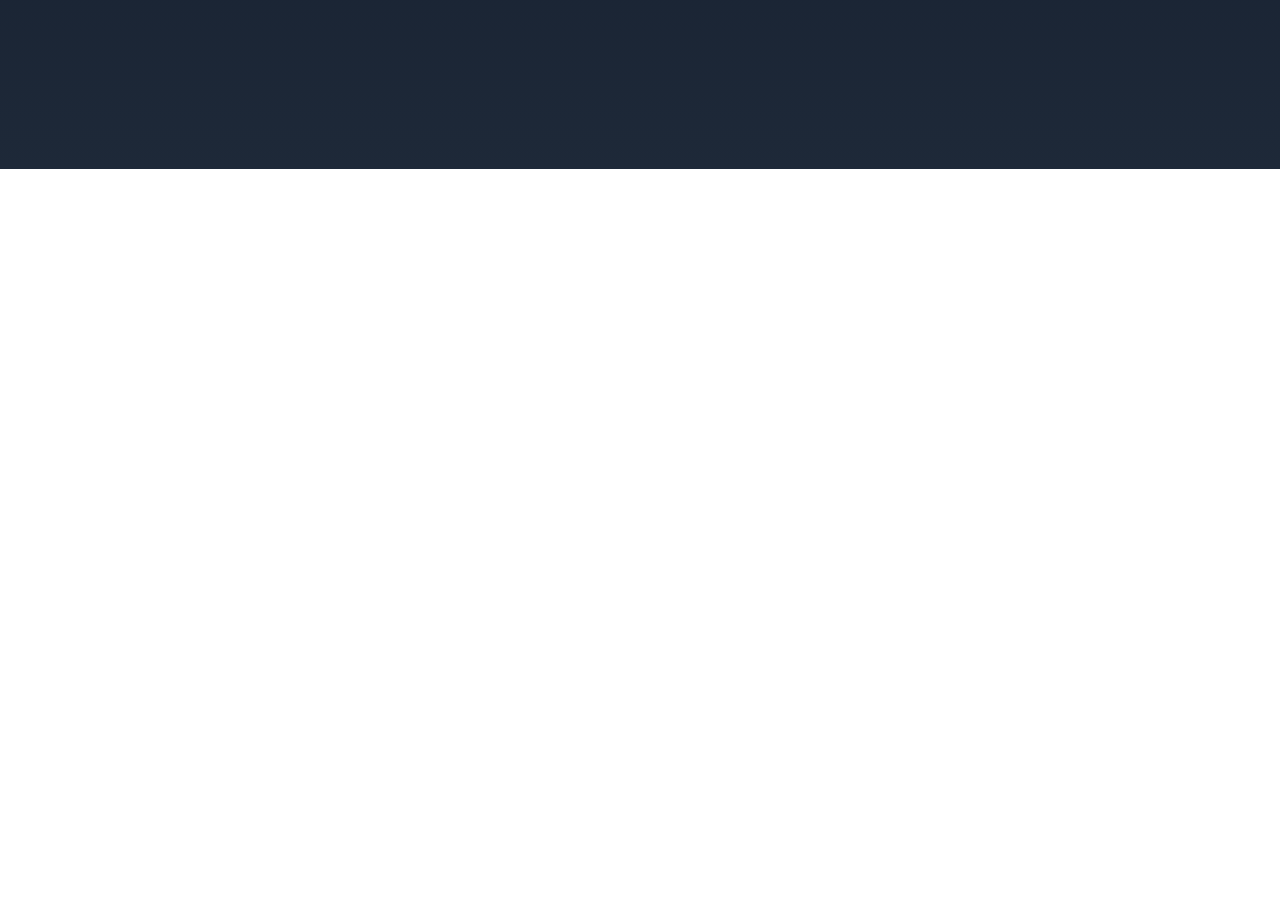
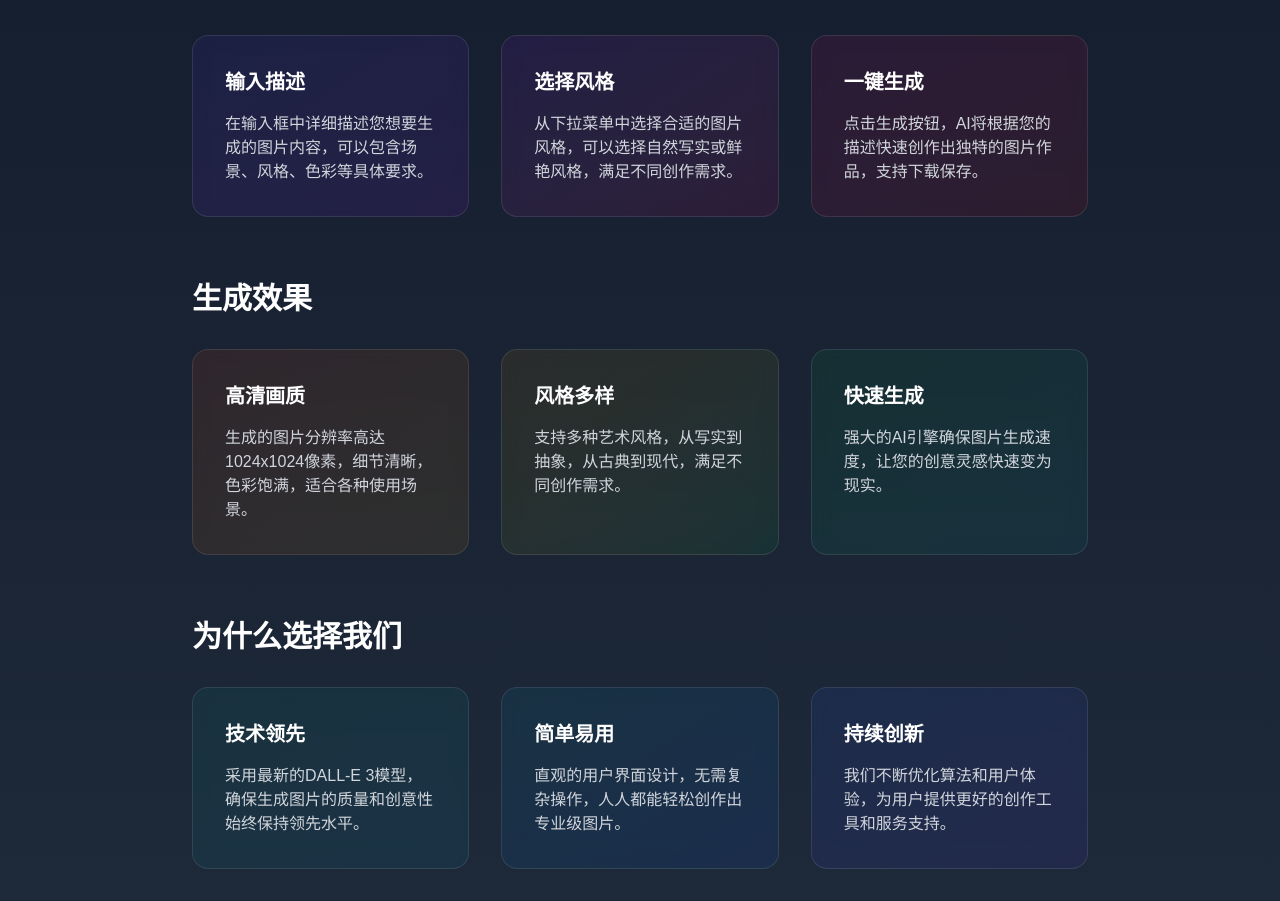
Before and after one commit to shijiu668/text330, a Next.js app: page / in a window 1280 px wide. Shown: the part 631-1532 px from the top of the page. Before the commit the page ends 800 px from the top, so only its background shows below. Built offline with nearby package versions, Linux system fonts and the light colour scheme.

Commit message:
第16次运行

```diff
--- a/src/app/page.tsx
+++ b/src/app/page.tsx
@@ -157,6 +157,61 @@ export default function Home() {
             <p className="text-gray-300">为品牌营销、产品展示、社交媒体等商业场景提供高效的图片生成解决方案。</p>
           </div>
         </div>
+        <div className="mt-24 space-y-16">
+          <section>
+            <h2 className="text-3xl font-bold text-white mb-8">如何使用</h2>
+            <div className="grid grid-cols-1 md:grid-cols-3 gap-8">
+              <div className="bg-gradient-to-br from-indigo-600/10 to-purple-600/10 p-8 rounded-2xl backdrop-blur-sm border border-white/10 hover:border-white/20 transition-all">
+                <h3 className="text-xl font-semibold text-white mb-4">输入描述</h3>
+                <p className="text-gray-300">在输入框中详细描述您想要生成的图片内容，可以包含场景、风格、色彩等具体要求。</p>
+              </div>
+              <div className="bg-gradient-to-br from-purple-600/10 to-pink-600/10 p-8 rounded-2xl backdrop-blur-sm border border-white/10 hover:border-white/20 transition-all">
+                <h3 className="text-xl font-semibold text-white mb-4">选择风格</h3>
+                <p className="text-gray-300">从下拉菜单中选择合适的图片风格，可以选择自然写实或鲜艳风格，满足不同创作需求。</p>
+              </div>
+              <div className="bg-gradient-to-br from-pink-600/10 to-red-600/10 p-8 rounded-2xl backdrop-blur-sm border border-white/10 hover:border-white/20 transition-all">
+                <h3 className="text-xl font-semibold text-white mb-4">一键生成</h3>
+                <p className="text-gray-300">点击生成按钮，AI将根据您的描述快速创作出独特的图片作品，支持下载保存。</p>
+              </div>
+            </div>
+          </section>
+
+          <section>
+            <h2 className="text-3xl font-bold text-white mb-8">生成效果</h2>
+            <div className="grid grid-cols-1 md:grid-cols-3 gap-8">
+              <div className="bg-gradient-to-br from-orange-600/10 to-yellow-600/10 p-8 rounded-2xl backdrop-blur-sm border border-white/10 hover:border-white/20 transition-all">
+                <h3 className="text-xl font-semibold text-white mb-4">高清画质</h3>
+                <p className="text-gray-300">生成的图片分辨率高达1024x1024像素，细节清晰，色彩饱满，适合各种使用场景。</p>
+              </div>
+              <div className="bg-gradient-to-br from-yellow-600/10 to-green-600/10 p-8 rounded-2xl backdrop-blur-sm border border-white/10 hover:border-white/20 transition-all">
+                <h3 className="text-xl font-semibold text-white mb-4">风格多样</h3>
+                <p className="text-gray-300">支持多种艺术风格，从写实到抽象，从古典到现代，满足不同创作需求。</p>
+              </div>
+              <div className="bg-gradient-to-br from-green-600/10 to-teal-600/10 p-8 rounded-2xl backdrop-blur-sm border border-white/10 hover:border-white/20 transition-all">
+                <h3 className="text-xl font-semibold text-white mb-4">快速生成</h3>
+                <p className="text-gray-300">强大的AI引擎确保图片生成速度，让您的创意灵感快速变为现实。</p>
+              </div>
+            </div>
+          </section>
+
+          <section>
+            <h2 className="text-3xl font-bold text-white mb-8">为什么选择我们</h2>
+            <div className="grid grid-cols-1 md:grid-cols-3 gap-8">
+              <div className="bg-gradient-to-br from-teal-600/10 to-cyan-600/10 p-8 rounded-2xl backdrop-blur-sm border border-white/10 hover:border-white/20 transition-all">
+                <h3 className="text-xl font-semibold text-white mb-4">技术领先</h3>
+                <p className="text-gray-300">采用最新的DALL-E 3模型，确保生成图片的质量和创意性始终保持领先水平。</p>
+              </div>
+              <div className="bg-gradient-to-br from-cyan-600/10 to-blue-600/10 p-8 rounded-2xl backdrop-blur-sm border border-white/10 hover:border-white/20 transition-all">
+                <h3 className="text-xl font-semibold text-white mb-4">简单易用</h3>
+                <p className="text-gray-300">直观的用户界面设计，无需复杂操作，人人都能轻松创作出专业级图片。</p>
+              </div>
+              <div className="bg-gradient-to-br from-blue-600/10 to-indigo-600/10 p-8 rounded-2xl backdrop-blur-sm border border-white/10 hover:border-white/20 transition-all">
+                <h3 className="text-xl font-semibold text-white mb-4">持续创新</h3>
+                <p className="text-gray-300">我们不断优化算法和用户体验，为用户提供更好的创作工具和服务支持。</p>
+              </div>
+            </div>
+          </section>
+        </div>
       </div>
     </main>
   );
```
